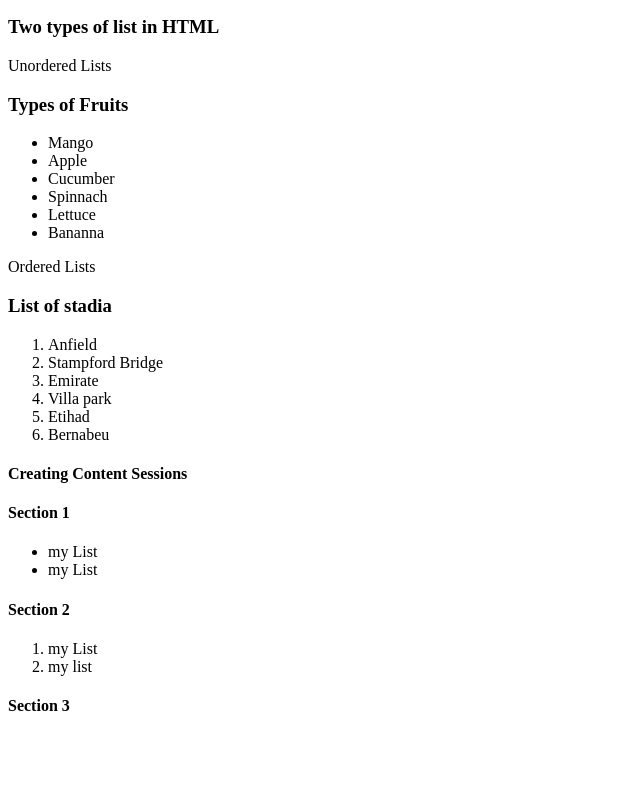
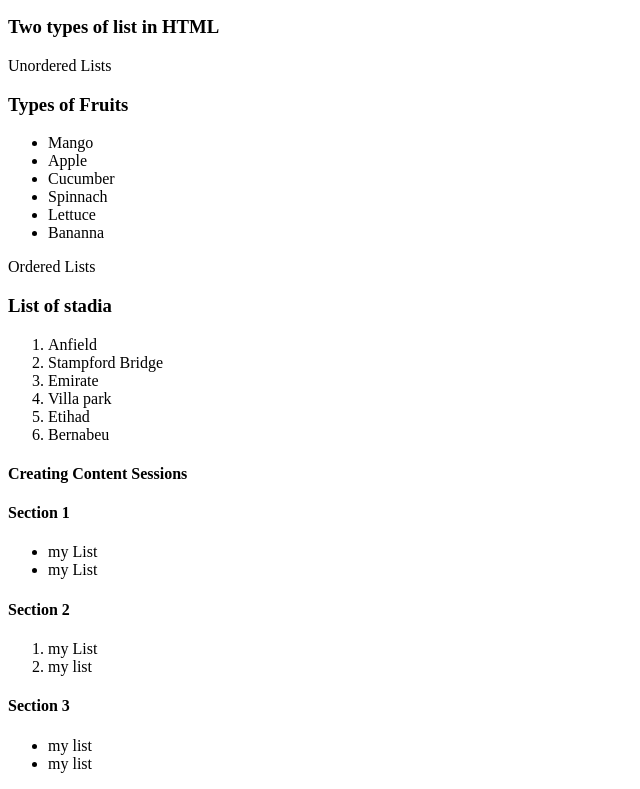
Before and after one commit to Muha-coder-dev/web-development-learning, a plain HTML site: page index.html in a window 1280 px wide. Shown: the part 1008-1797 px from the top of the page, without its empty margins (0-640 px from the left). Before the commit the page ends 1745 px from the top, so only its background shows below. Drawn offline with Linux system fonts and the light colour scheme.

Commit message:
add div tag , create more list and modify my DEMO

```diff
--- a/index.html
+++ b/index.html
@@ -130,7 +130,7 @@
 
     <!-- div -->
     <h4>Creating Content Sessions</h4>
-
+   <!-- section 1 -->
     <h4>Section 1</h4>
     <div>
       <ul>
@@ -152,8 +152,10 @@
     <h4>Section 3</h4>
     <div>
       <ul>
-
+        <li>my list</li>
+        <li>my list</li>
       </ul>
     </div>
+    <!-- section 3 -->
   </body>
 </html>
```
